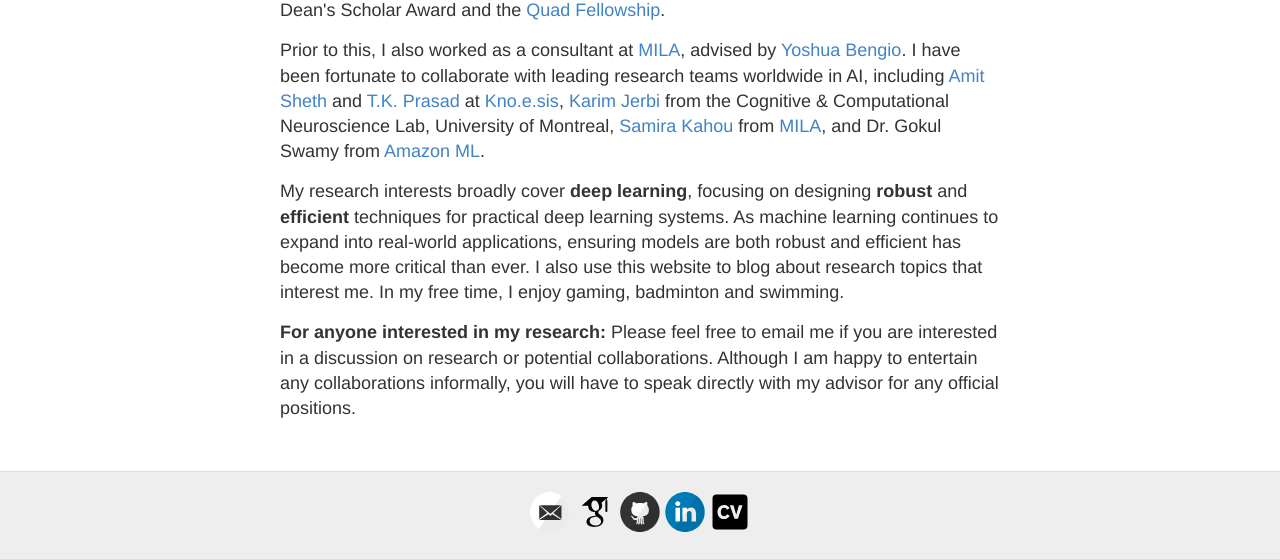
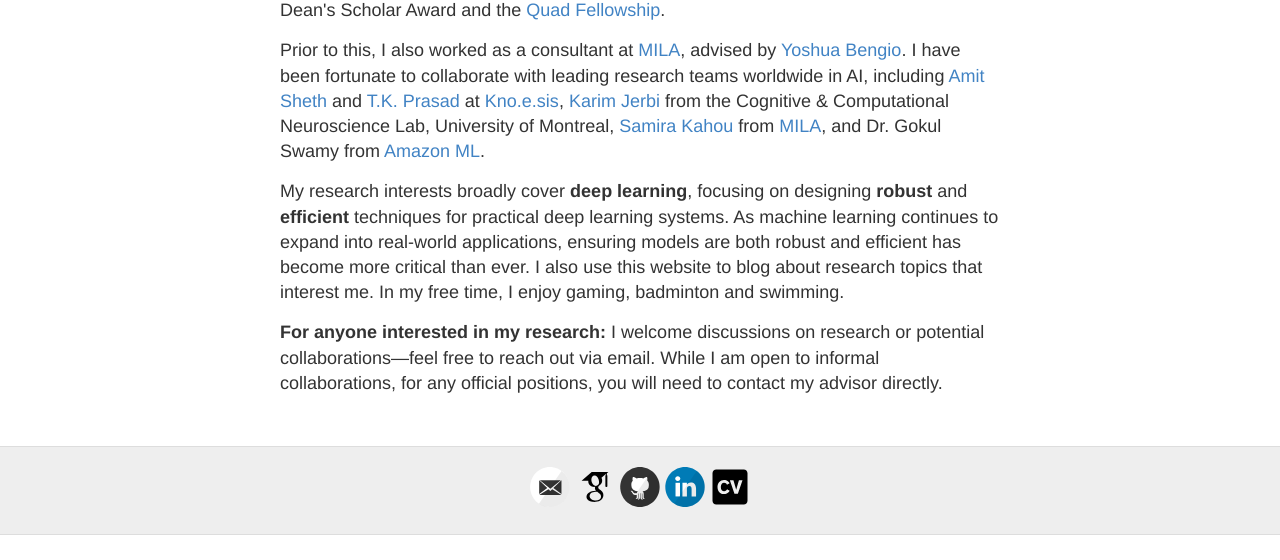
Before and after one commit to RamnathKumar181/ramnathkumar181.github.io, a Jekyll site: the page built from index.html, in a window 1280 px wide, cut to the strip 465-1025 px from the top of the page. Built offline with Jekyll 4.4.1, drawn with Linux system fonts in a browser that asks for light colours; after the commit the page ends 1000 px from its top, so only the background shows below that.

Commit message:
Updated CV

```diff
--- a/index.html
+++ b/index.html
@@ -25,6 +25,5 @@ I also use this website to blog about research topics that interest me. In my fr
 </p>
 
 <p>
-<b>For anyone interested in my research:</b> Please feel free to email me if you are interested in a discussion on research or potential collaborations.
-Although I am happy to entertain any collaborations informally, you will have to speak directly with my advisor for any official positions.
+<b>For anyone interested in my research:</b> I welcome discussions on research or potential collaborations—feel free to reach out via email. While I am open to informal collaborations, for any official positions, you will need to contact my advisor directly.
 </p>
```
Also changed, not shown: 2 other files.
